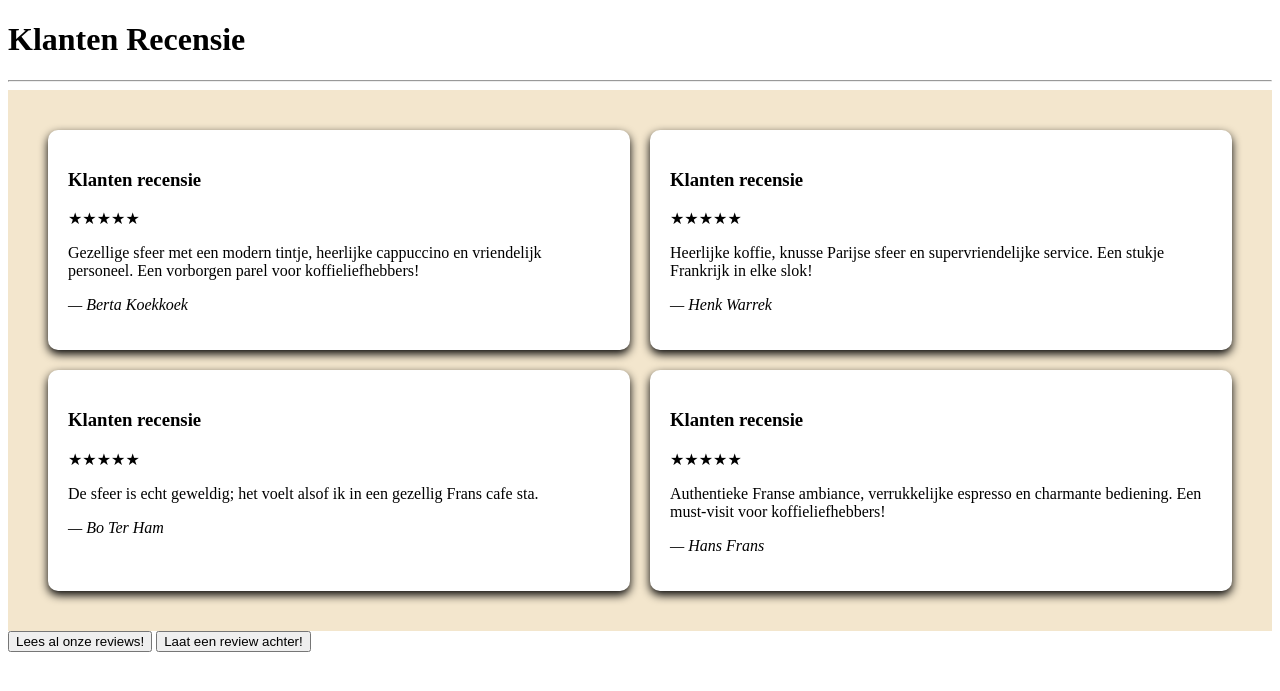
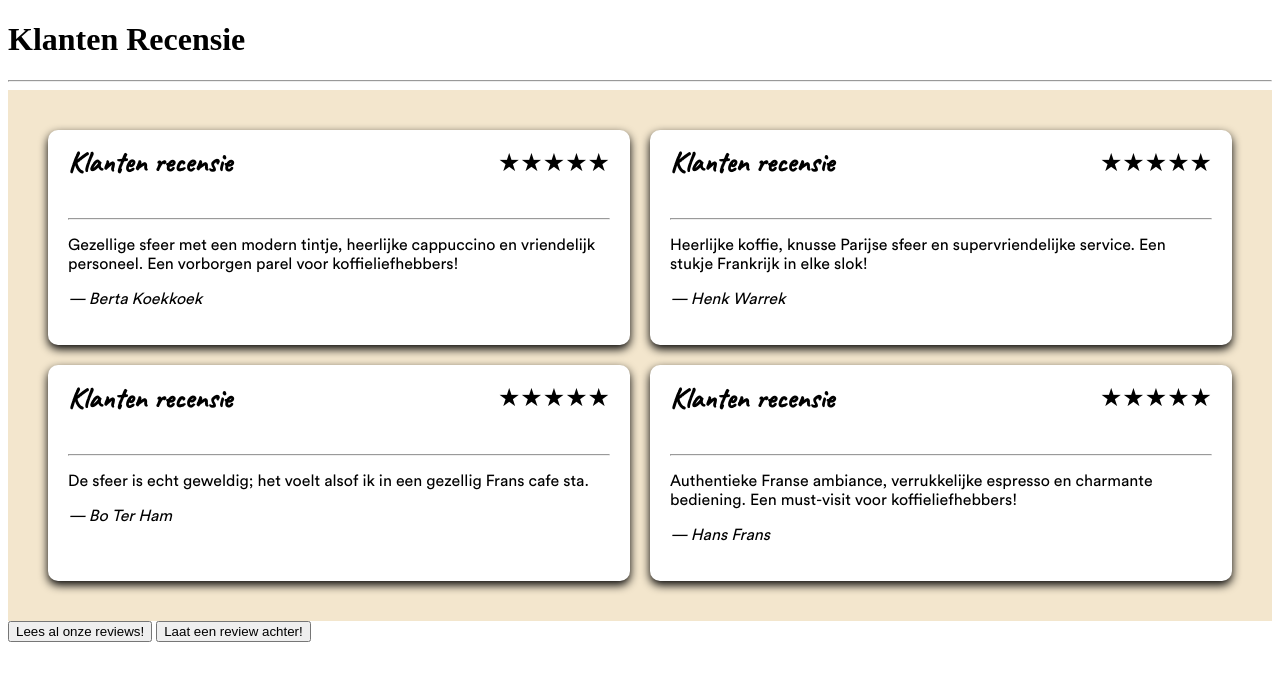
Before and after one commit to StefanSpitse4pm/OUI, a PHP site: page /html/reviewPage.html in a window 1280 px wide. Shown: the top 691 px of the page. Run offline with PHP 8.4, Linux system fonts and the light colour scheme.

Commit message:
reviewPage fonts aangepast en verder aan gewerkt

```diff
--- a/css/reviewPage.css
+++ b/css/reviewPage.css
@@ -1,3 +1,15 @@
+@font-face
+{
+    font-family: 'Caveat-Regular';
+    src: url('../fonts/caveat.regular.ttf');
+}
+
+@font-face
+{
+    font-family: 'CircularStd-Book';
+    src: url('../fonts/CircularStd-Book.otf');
+}
+
 /* Algemene stijlen voor de review sectie */
 .reviews-section
 {
@@ -15,13 +27,30 @@
     border-radius: 10px;
     box-shadow: 0 4px 10px hsl(0, 0%, 0%);
     padding: 20px;
-    font-family: 'Young Serif', serif;
+    font-family: 'Caveat-Regular';
     position: relative;
     transition: transform 0.3s ease, box-shadow 0.3 ease;
+}
+
+/* Stijl voor header text van review */
+.review-card > .review-header
+{
+    display: flex; /* Flexbox inschakelen */
+    justify-content: space-between; /* Ruimte tussen de header tekst en rating */
+    align-items: center;
+    font-size: 25px;
+    margin-top: -35px;
+    padding-top: 0;
+}
+
+/* Font voor text van Review kaarten */
+.review-card > .review-text
+{
+    font-family: 'CircularStd-Book';
 }
 
 .review-card:hover
 {
     transform: translateY(-5px);
-    box-shadow: 0 6px 15px rgba(0, 0, 0, 0.15);
+    box-shadow: 0 6px 15px hsl(0, 0%, 0%, 0.15);
 }
--- a/html/reviewPage.html
+++ b/html/reviewPage.html
@@ -14,31 +14,51 @@
     <main>
         <section class="reviews-section">
             <div class="review-card">
+                <div class="review-header">
                     <h3>Klanten recensie</h3>
                     <div class="rating">★★★★★</div>
+                </div>
+                <hr>
+                <div class="review-text">
                     <p>Gezellige sfeer met een modern tintje, heerlijke cappuccino en vriendelijk personeel. Een vorborgen parel voor koffieliefhebbers!</p>
                     <p><em>— Berta Koekkoek</em></p>
                 </div>
+            </div>
 
             <div class="review-card">
+                <div class="review-header">
                     <h3>Klanten recensie</h3>
                     <div class="rating">★★★★★</div>
+                </div>
+                <hr>
+                <div class="review-text">
                     <p>Heerlijke koffie, knusse Parijse sfeer en supervriendelijke service. Een stukje Frankrijk in elke slok!</p>
                     <p><em>— Henk Warrek</em></p>
                 </div>
+            </div>
 
             <div class="review-card">
+                <div class="review-header">
                     <h3>Klanten recensie</h3>
                     <div class="rating">★★★★★</div>
+                </div>
+                <hr>
+                <div class="review-text">
                     <p>De sfeer is echt geweldig; het voelt alsof ik in een gezellig Frans cafe sta.</p>
                     <p><em>— Bo Ter Ham</em></p>
                 </div>
+            </div>
 
             <div class="review-card">
+                <div class="review-header">
                     <h3>Klanten recensie</h3>
                     <div class="rating">★★★★★</div>
+                </div>
+                <hr>
+                <div class="review-text">
                     <p>Authentieke Franse ambiance, verrukkelijke espresso en charmante bediening. Een must-visit voor koffieliefhebbers!</p>
                     <p><em>— Hans Frans</em></p>
+                </div>
             </div>
         </section>
 
```
Lines whose indentation alone changed are shown as unchanged.
